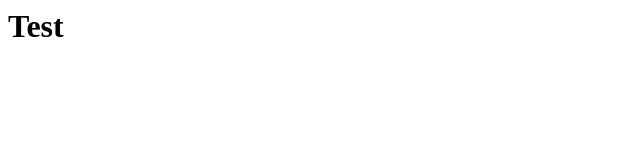
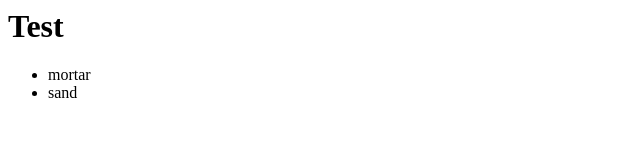
Before and after one commit to PinkKaro/HelloWorld, a plain HTML site: page index.html in a window 1280 px wide. Shown: the full height of the page, 0-640 px from the left. Drawn offline with Linux system fonts and the light colour scheme.

Commit message:
Update the file
added a list

```diff
--- a/index.html
+++ b/index.html
@@ -1,5 +1,9 @@
 <html>
 <body>
 <h1>Test </h1>
+  <ul>
+  <li>mortar</li>
+    <li>sand</li>
+  </ul>
 </body>
 </html>
```
